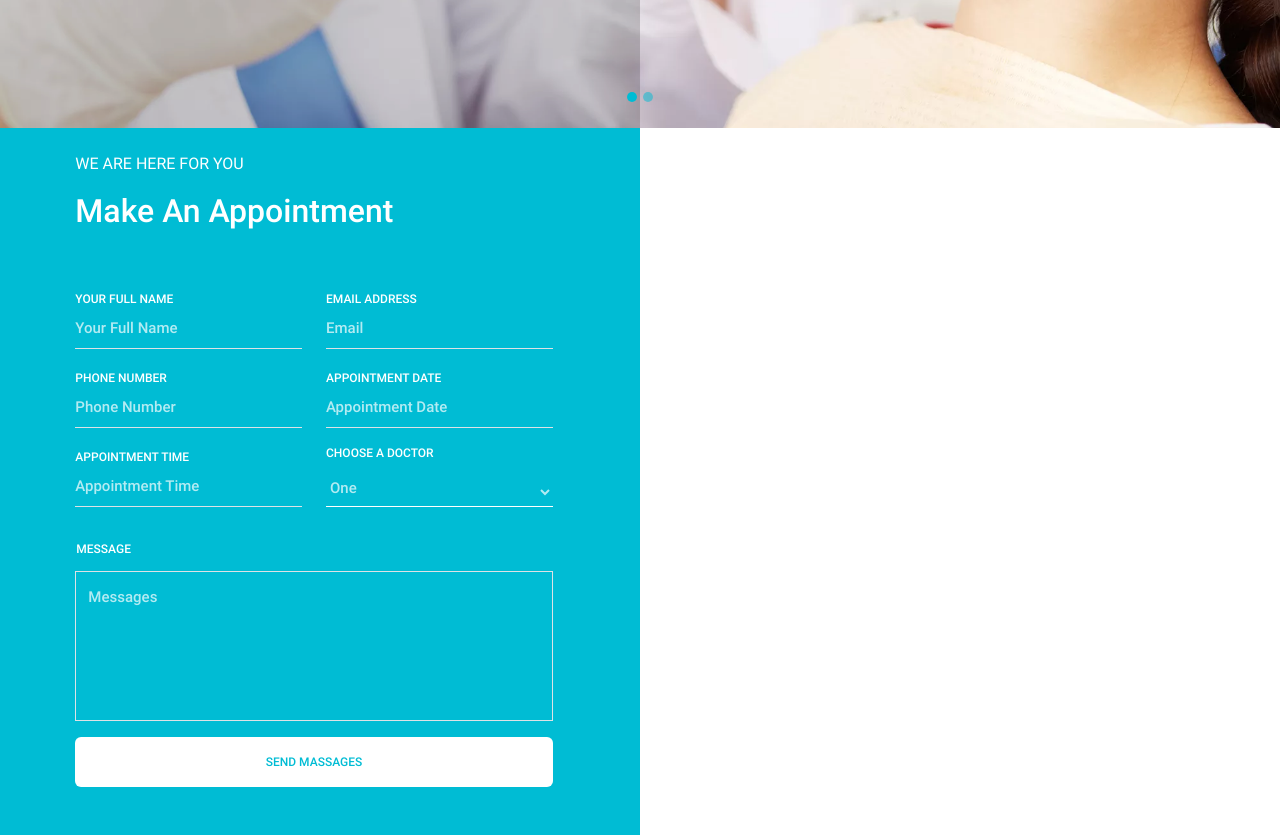
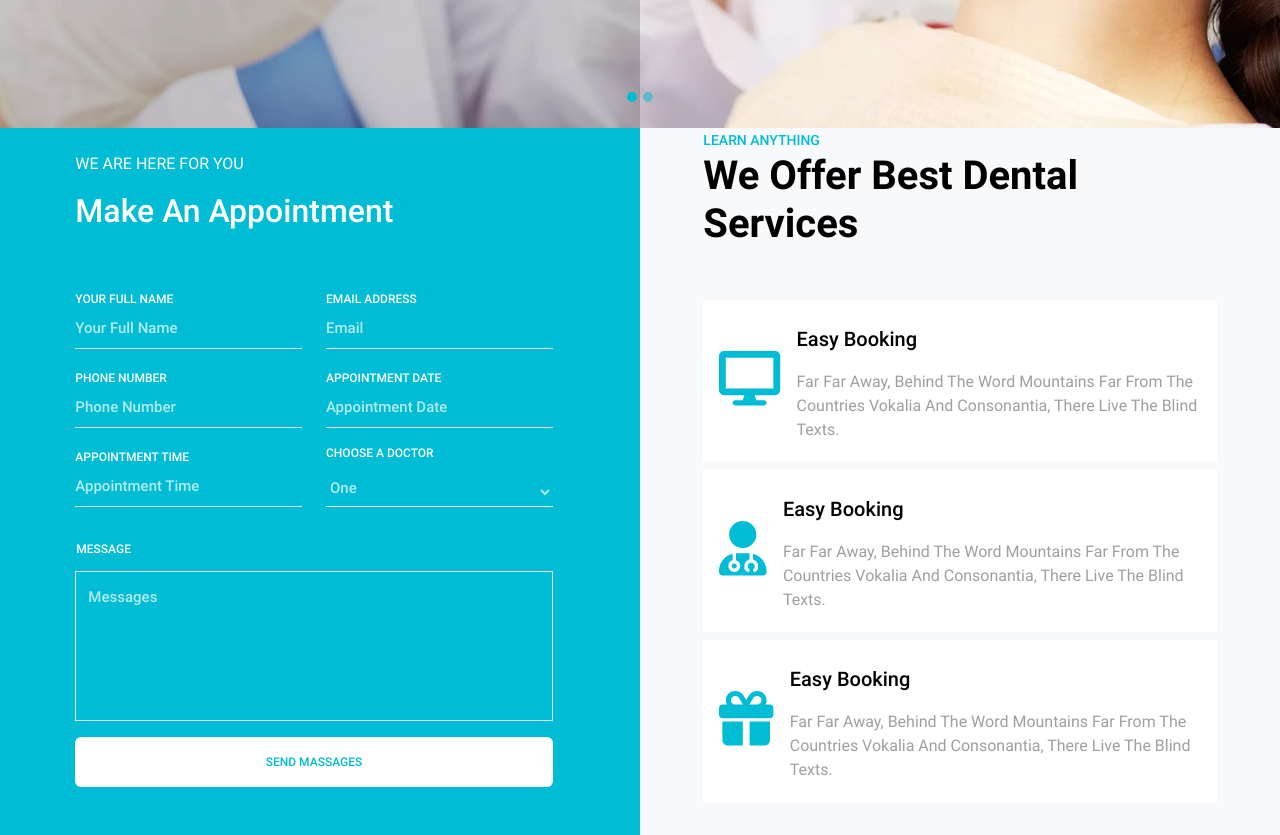
Before and after one commit to AmirHosseinShamsi/Dental-template, a React (Vite) app: page / in a window 1280 px wide. Shown: the part 840-1675 px from the top of the page. Built offline with nearby package versions, Linux system fonts and the light colour scheme; a web font is replaced by a local one.

Commit message:
right side done

```diff
--- a/components/main-section/take-appointment/right-section/RightSection.jsx
+++ b/components/main-section/take-appointment/right-section/RightSection.jsx
@@ -1,8 +1,23 @@
 import React from 'react';
+import classes from './RightSection.module.css';
+import Cards from "../../../../components/main-section/take-appointment/right-section/cards/Cards.jsx";
 
 const RightSection = () => {
     return (
-        <div>
+        <div className="col-lg-6 col-12 bg-light">
+            <div className="row m-0 justify-content-center">
+                <div className={`col-10 p-0 ${classes.parentSection}`}>
+                    <span className={`text-uppercase col-12 ${classes.topTextStyle}`}>LEARN ANYTHING</span>
+                    <h6 className={`display-6 text-capitalize mb-5 col-12 text-black ${classes.headingTextStyle}`}>We
+                        Offer Best Dental Services</h6>
+                    <div className="cards-elements row m-0">
+                        <Cards icon="fa-solid fa-display" heading="Easy Booking" description="Far far away, behind the word mountains far from the countries Vokalia and Consonantia, there live the blind texts."/>
+                        <Cards icon="fa-solid fa-user-doctor" heading="Easy Booking" description="Far far away, behind the word mountains far from the countries Vokalia and Consonantia, there live the blind texts."/>
+                        <Cards icon="fa-solid fa-gift" heading="Easy Booking" description="Far far away, behind the word mountains far from the countries Vokalia and Consonantia, there live the blind texts."/>
+                    </div>
+                </div>
+
+            </div>
 
         </div>
     );
--- /dev/null
+++ b/components/main-section/take-appointment/right-section/RightSection.module.css
@@ -0,0 +1,19 @@
+.parentSection {
+    margin-top: 4.8rem;
+}
+.topTextStyle {
+    font-size: 14px;
+    color: var(--main-light-blue);
+    font-family: 'Roboto-Medium',serif !important;
+}
+.headingTextStyle {
+    font-size: 38px;
+    color: var(--main-white);
+    font-family: 'Roboto-Bold',serif !important;
+}
+/*.main-form-section {
+    height: 100vh;
+}
+.section-form {
+    background-color: var(--main-light-blue);
+}*/
--- /dev/null
+++ b/components/main-section/take-appointment/right-section/cards/Cards.jsx
@@ -0,0 +1,17 @@
+import React from 'react';
+import classes from './Cards.module.css';
+const Cards = ({icon = "fa-solid fa-display" , heading , description}) => {
+    return (
+            <div className={`col-12 my-1 d-flex p-3 bg-white ${classes.cardStyle}`}>
+                <div className={`align-self-center ${classes.cardIcon}`}>
+                    <i className={icon}></i>
+                </div>
+                <div className="txt-cards ms-3">
+                    <p className={`text-capitalize mt-2 mb-1 text-black ${classes.cardHeading}`}>{heading}</p>
+                    <p className={`text-capitalize mt-3 mb-1 ${classes.cardDescription}`}>{description}</p>
+                </div>
+            </div>
+    );
+};
+
+export default Cards;
--- /dev/null
+++ b/components/main-section/take-appointment/right-section/cards/Cards.module.css
@@ -0,0 +1,22 @@
+.cardIcon {
+    font-size: 3.4rem;
+    color: var(--main-light-blue);
+}
+.cardStyle {
+    transition: all 0.4s;
+}
+
+.cardStyle:hover {
+    -webkit-box-shadow: -2px 0 19px 5px rgba(200, 200, 200, 0.37);
+    box-shadow: -2px 0 19px 5px rgba(200, 200, 200, 0.37);
+    cursor: pointer;
+}
+.cardHeading {
+    font-size: 20px;
+    font-family: 'Roboto-Medium' , serif !important;
+}
+
+.cardDescription {
+    font-family: 'Roboto-Regular' , serif !important;
+    color: var(--main-medium-gray);
+}
```
